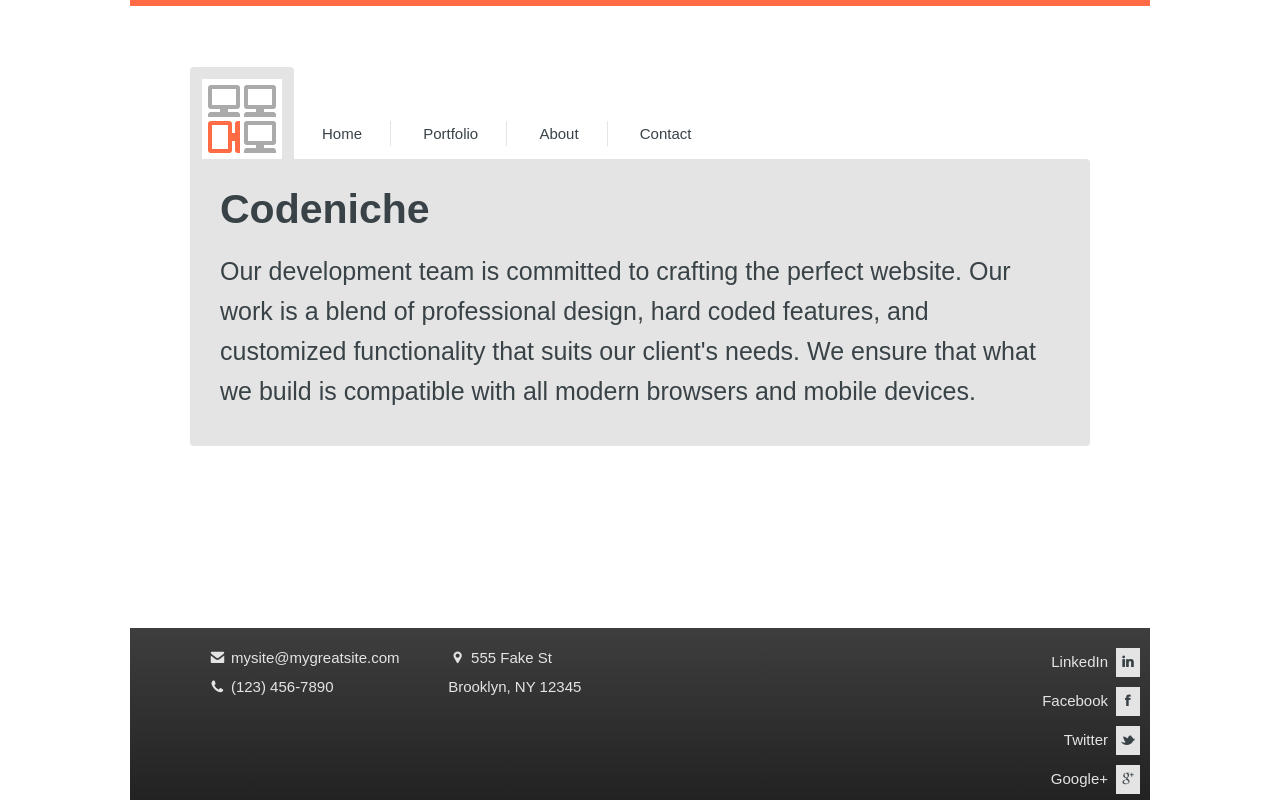
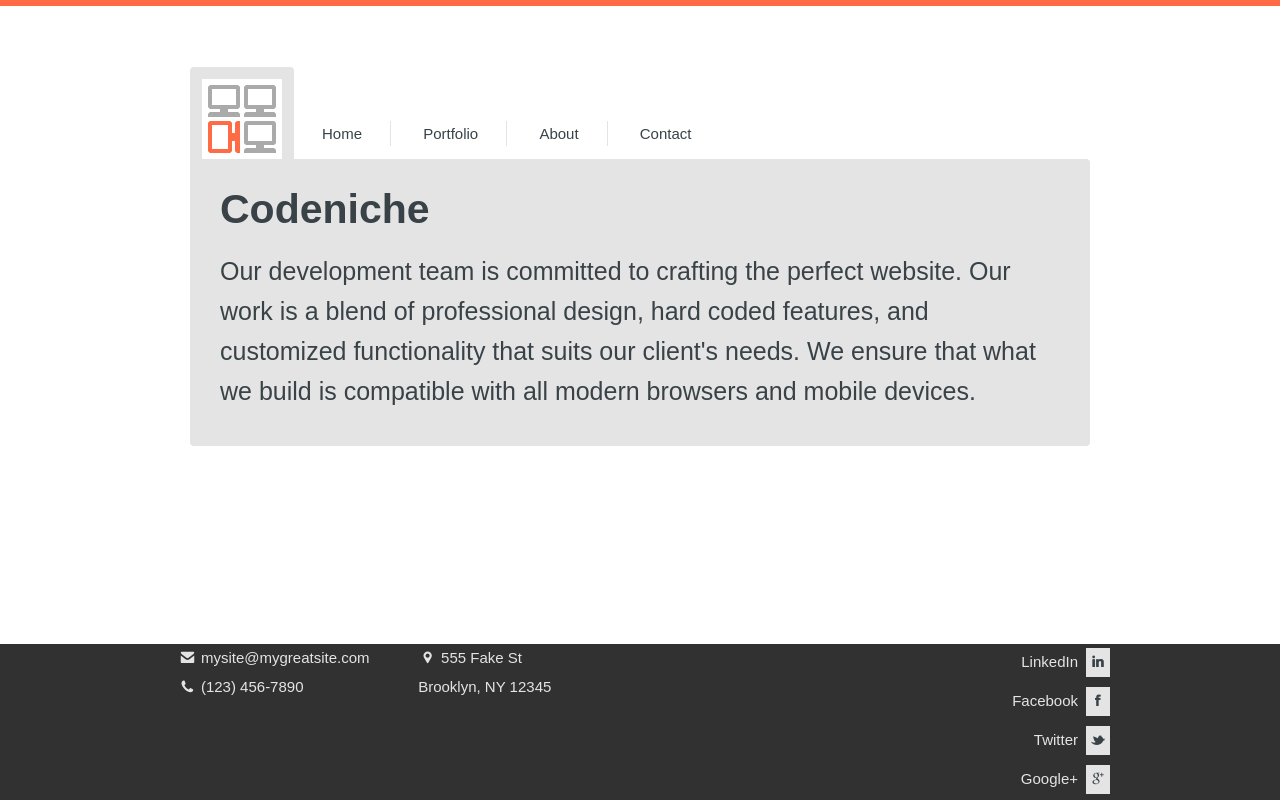
Before and after one commit to quxbaz/codeniche, a Flask app: page / in a window 1280 px wide. Run offline with Flask 2, Linux system fonts and the light colour scheme.

Commit message:
Stretched header and footer.

```diff
--- a/static/css/styles.css
+++ b/static/css/styles.css
@@ -547,24 +547,20 @@ body {
     border-right: none; }
 
 #footer {
-  position: absolute;
+  position: fixed;
   bottom: 0;
   left: 0;
   width: 100%;
   height: auto;
   color: #e4e4e4;
-  background-color: #3e3e3e;
-  background-image: -webkit-gradient(linear, left top, left bottom, from(#3e3e3e), to(#222222));
-  background-image: -webkit-linear-gradient(top, #3e3e3e, #222222);
-  background-image: -moz-linear-gradient(top, #3e3e3e, #222222);
-  background-image: -ms-linear-gradient(top, #3e3e3e, #222222);
-  background-image: -o-linear-gradient(top, #3e3e3e, #222222);
-  background-image: linear-gradient(to bottom, #3e3e3e, #222222);
-  -ms-filter: progid:DXImageTransform.Microsoft.gradient(startColorstr='#cccccc', endColorstr='#000000');
+  background: #313131;
+  /* @include vertical-gradient(lighten($reverse_bg_color, 11%), $reverse_bg_color); */
   /* border-bottom: 24px solid #111113; */
   /* .inner {padding: 8px 0 0 $left_offset + 60px;} */ }
   #footer .inner {
-    padding: 16px 0 0 60px; }
+    width: 960px;
+    margin: 0 auto;
+    /* padding: 16px 0 0 60px; */ }
   #footer h2 {
     position: absolute;
     top: -28px;
@@ -640,6 +636,7 @@ a {
   width: 100%;
   height: 6px;
   background: #ff6b44;
+  z-index: 999;
   /* left: -10px; */
   /* height: 6px; */
   /* width: $page_width + 30px + 20px; */
--- a/static/scss/base/_base.scss
+++ b/static/scss/base/_base.scss
@@ -101,15 +101,20 @@ body {
 }
 
 #footer {
-    position: absolute;
+    position: fixed;
     bottom: 0; left: 0;
     width: 100%; // height: 120px;
     height: auto;
     color: $reverse_font_color;
-    @include vertical-gradient(lighten($reverse_bg_color, 11%), $reverse_bg_color);
+    background: lighten($reverse_bg_color, 6%);
+    /* @include vertical-gradient(lighten($reverse_bg_color, 11%), $reverse_bg_color); */
     /* border-bottom: 24px solid #111113; */
     /* .inner {padding: 8px 0 0 $left_offset + 60px;} */
-    .inner {padding: 16px 0 0 60px;}
+    .inner {
+        width: $page_width;
+        margin: 0 auto;
+        /* padding: 16px 0 0 60px; */
+    }
     h2 {
         position: absolute;
         top: -28px;
@@ -188,6 +193,7 @@ a {
     width: 100%;
     height: 6px;
     background: $niche_color;
+    z-index: 999;
     /* left: -10px; */
     /* height: 6px; */
     /* width: $page_width + 30px + 20px; */
--- a/templates/main.html
+++ b/templates/main.html
@@ -8,9 +8,12 @@
 </head>
 
 <body id="body">
+
   <!-- <img src="http://farm9.staticflickr.com/8151/7192320784_9880269589.jpg" style="height: 100%; position: absolute; width: 100%; opacity: 0.8;" /> -->
+  <div class="orange-bar"></div>
+
   <div id="main">
-    <div class="orange-bar"></div>
+
     <div id="header">
       <a href="home"><img class="logo" src="static/imgs/logo/logo_round_80x80.png" /></a>
       <ul>
@@ -19,12 +22,14 @@
         <li><a href="about">About</a></li>
         <li class="last"><a href="contact">Contact</a></li>
       </ul>
-    </div>
+    </div> <!-- #header -->
+
     {% include subpage %}
-    <div id="footer">
+
+  </div> <!-- #main -->
+
+  <div id="footer" class="clearfix">
     <div class="inner">
-        <!-- <h2>Codeniche</h2> -->
-        <div></div>
       <ul>
         <li><i class="icon-envelope-alt"></i> mysite@mygreatsite.com</li>
         <li><i class="icon-phone"></i> (123) 456-7890</li>
@@ -40,7 +45,6 @@
       </div>
     </div>
   </div> <!-- #footer -->
-  </div> <!-- #main -->
 
   <script type="text/javascript" src="static/js/jquery/jquery.min.js"></script>
 </body>
```
Lines whose indentation alone changed are shown as unchanged.
